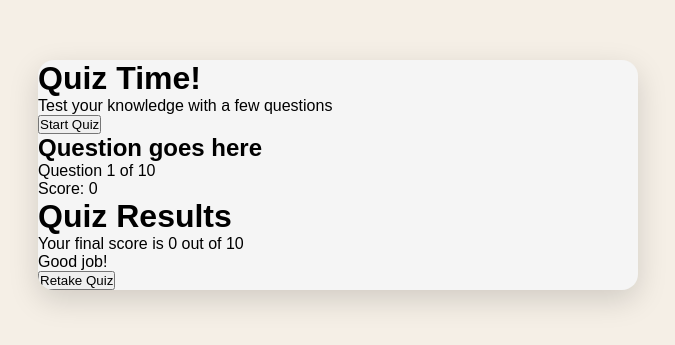
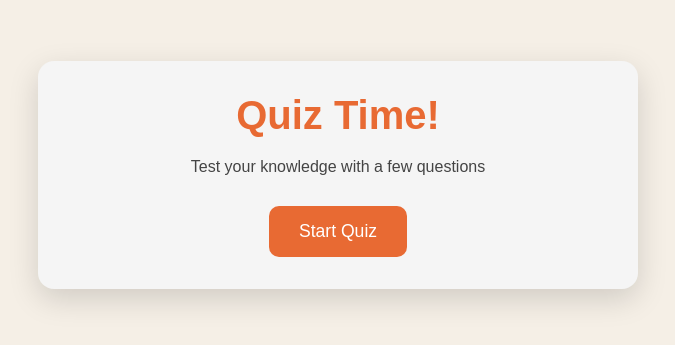
Before and after one commit to kjc-fullstack/vanillajs-quiz-app, a plain HTML site: page index.html in a window 1280 px wide. Shown: the part 225-570 px from the top of the page, without its empty margins (302-977 px from the left). Drawn offline with Linux system fonts and the light colour scheme.

Commit message:
Design start screen and buttons styles

```diff
--- a/style.css
+++ b/style.css
@@ -1,4 +1,4 @@
-/* Basic Resets */
+/* BASIC RESETS */
 * {
     margin: 0;
     padding: 0;
@@ -24,3 +24,50 @@ body {
     overflow: hidden;
     position: relative;
 }
+
+/* SCREENS */
+
+.screen {
+    display: none;
+    padding: 2rem;
+    text-align: center;
+}
+
+.screen.active {
+    display: block;
+}
+
+
+/* BUTTONS */
+
+button {
+    background-color: #e86a33;
+    color: white;
+    border: none;
+    border-radius: 10px;
+    padding: 15px 30px;
+    font-size: 1.1rem;
+    cursor: pointer;
+    transition: background-color 0.3s ease;
+}
+
+button:hover {
+    background-color: #d45b28;
+}
+
+
+/* START SCREEN */
+
+
+#start-screen h1 {
+    text-align: center;
+    color: #e86a33;
+    margin-bottom: 20px;
+    font-size: 2.5rem;
+}
+
+#start-screen p {
+    margin-bottom: 30px;
+    color: #444;
+    font-size: 1rem;
+}
```
